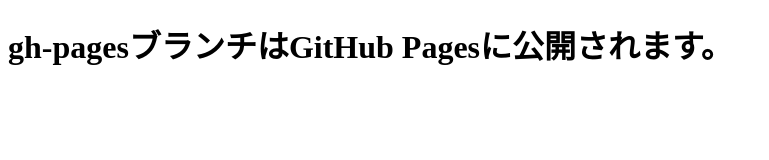
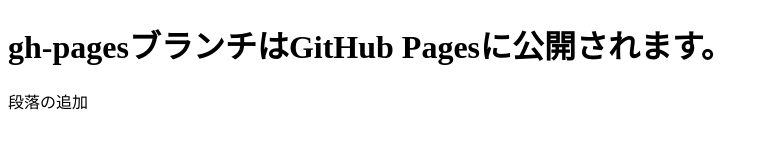
Before and after one commit to snowman371/git-study, a plain HTML site: page index.html in a window 1280 px wide. Shown: the whole page, without its empty margins (0-769 px from the left). Drawn offline with Linux system fonts and the light colour scheme.

Commit message:
段落の追加練習

```diff
--- a/index.html
+++ b/index.html
@@ -6,6 +6,6 @@
 </head>
 <body>
     <h1>gh-pagesブランチはGitHub Pagesに公開されます。</h1>
-
+    <p>段落の追加</p>
 </body>
 </html>
```
